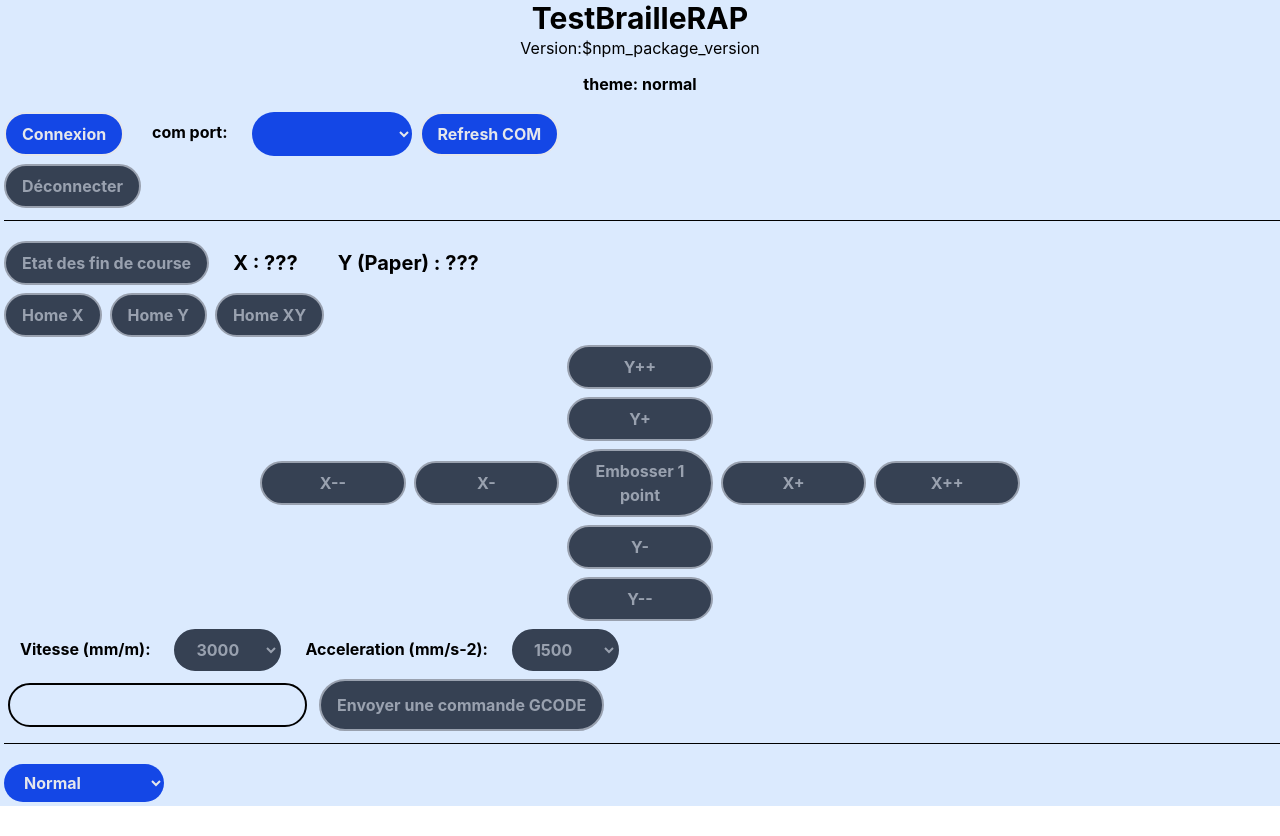
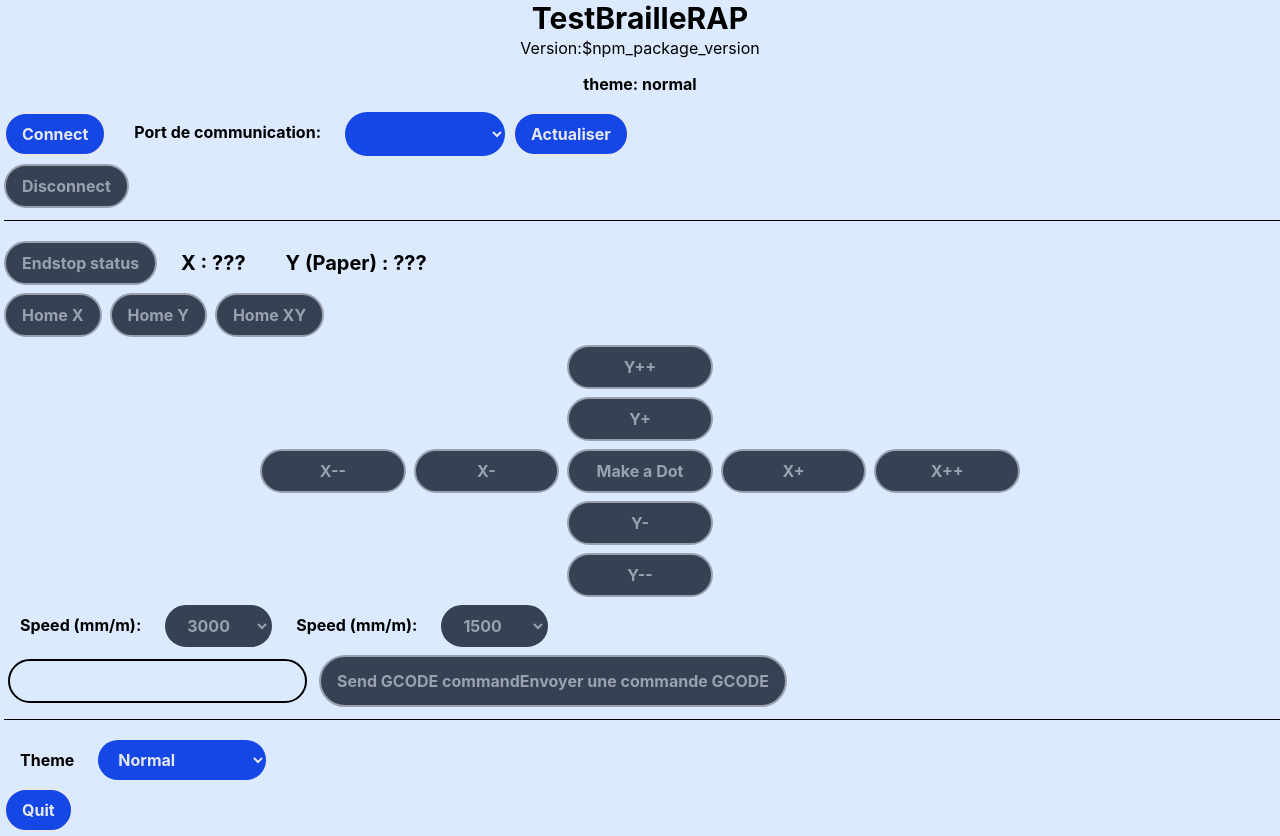
Before and after one commit to braillerap/TestBrailleRAP, a React (Create React App) app: page / in a window 1280 px wide. Before the commit the page ends 806 px from the top, so only its background shows below. Built offline with nearby package versions, Linux system fonts and the light colour scheme.

Commit message:
feat: add app localization

```diff
--- a/src/App.js
+++ b/src/App.js
@@ -53,7 +53,8 @@ class App extends Component {
         limity: 0,
         speed: 3000,
         accel: 1500,
-        theme: "normal"
+        theme: "normal",
+        comevent:""
 
       }
     );
@@ -71,8 +72,8 @@ class App extends Component {
     this.handleLimitStatus = this.handleLimitStatus.bind(this);
     this.handleRefreshPort = this.handleRefreshPort.bind(this);
     this.handleOpenCom = this.handleOpenCom.bind(this);
+    this.handleQuit = this.handleQuit.bind(this);
 
-    this.backendTest = this.backendTest.bind(this);
 
   }
 
@@ -125,9 +126,6 @@ class App extends Component {
     this.setState({ connected: false });
   }
 
-  backendTest() {
-    this.context.GetBackend().confirm_dialog("test", "ca marche");
-  }
   voidfunc() {
 
   }
@@ -179,11 +177,11 @@ class App extends Component {
 
   handleRefreshPort() {
     if (this.state.webviewready) {
-      let msg = "patientez"; //this.context.GetLocaleString("app.wait");
+      let msg = this.context.GetLocaleString("app.wait");
       this.setState({ comevent: msg })
       window.pywebview.api.gcode_get_serial().then(list => {
         let portinfo = JSON.parse(list);
-        let success = "mise a jour ok"; //this.context.GetLocaleString("param.comportrefreshed");
+        let success = this.context.GetLocaleString("param.comportrefreshed");
         this.setState({ listport: portinfo, comevent: success })
       }
       );
@@ -205,7 +203,15 @@ class App extends Component {
     let ret = await this.context.GetBackend().gcode_move_rel(x, y);
     console.log(ret);
   }
+  async handleQuit (e)
+  {
+    e.preventDefault();
+    await this.context.GetBackend().confirm_dialog("TestBrailleRAP", this.context.GetLocaleString("app.confirquit")).then ((ret) => {
+        if (ret === true)
+            this.context.GetBackend().quit();
+    });
 
+  }
 
   GetLimitStatus(name, state) {
 
@@ -231,10 +237,10 @@ class App extends Component {
           <button className="btn btn-blue"
             disabled={this.state.connected}
             onClick={this.handleOpenCom}>
+              {this.context.GetLocaleString("param.connect")}
 
-            Connexion
           </button>
-          <p className='labelelm'>&nbsp;com port:</p>
+          <p className='labelelm'>&nbsp;{this.context.GetLocaleString("param.labelport")}:</p>
 
           <select className='select'
             onChange={this.handleChangePort}
@@ -256,16 +262,17 @@ class App extends Component {
             disabled={this.state.connected}
             className="btn btn-blue"
             onClick={this.handleRefreshPort}>
-            Refresh COM
+            {this.context.GetLocaleString("param.buttonrefresh")}
           </button>
+          <p className='labelelm'>{this.state.comevent}</p>
         </div>
 
         <div className='flex'>
           <button className="btn btn-blue"
             disabled={!this.state.connected}
             onClick={this.setDisconnectedState}>
+              {this.context.GetLocaleString("param.disconnect")}
 
-            Déconnecter
           </button>
 
         </div>
@@ -276,8 +283,8 @@ class App extends Component {
           <button className="btn btn-blue"
             disabled={!this.state.connected}
             onClick={this.handleLimitStatus}>
+              {this.context.GetLocaleString("param.endstopstatus")}
 
-            Etat des fin de course
           </button>
           {this.GetLimitStatus('X', this.state.limitx)}
           {this.GetLimitStatus('Y (Paper)', this.state.limity)}
@@ -286,20 +293,20 @@ class App extends Component {
           <button className="btn btn-blue"
             disabled={!this.state.connected}
             onClick={() => { this.handleHome(['x']) }}>
+              {this.context.GetLocaleString("param.homex")}
 
-            Home X
           </button>
           <button className="btn btn-blue"
             disabled={!this.state.connected}
             onClick={() => { this.handleHome(['y']) }}>
+              {this.context.GetLocaleString("param.homey")}
 
-            Home Y
           </button>
           <button className="btn btn-blue"
             disabled={!this.state.connected}
             onClick={() => { this.handleHome(['x', 'y']) }}>
+              {this.context.GetLocaleString("param.homexy")}
 
-            Home XY
           </button>
         </div>
         <div className="centralgrid">
@@ -340,8 +347,8 @@ class App extends Component {
           <button className="btn btn-blue"
             disabled={!this.state.connected}
             onClick={() => { this.handleEmboss() }}>
+              {this.context.GetLocaleString("param.makedot")}
 
-            Embosser 1 point
           </button>
 
           <button className="btn btn-blue"
@@ -381,7 +388,7 @@ class App extends Component {
         </div>
         <div className='flex'>
 
-          <p className='labelelm'>Vitesse (mm/m):</p>
+          <p className='labelelm'>{this.context.GetLocaleString("param.speed")}:</p>
 
           <select className='selectnum'
             onChange={this.handleChangeSpeed}
@@ -403,7 +410,7 @@ class App extends Component {
             <option value='11000'>11000</option>
             <option value='12000'>12000</option>
           </select>
-          <p className='labelelm'>Acceleration (mm/s-2):</p>
+          <p className='labelelm'>{this.context.GetLocaleString("param.speed")}:</p>
 
           <select className='selectnum'
             onChange={this.handleChangeAcc}
@@ -442,7 +449,7 @@ class App extends Component {
           <button className="btn btn-blue"
             disabled={!this.state.connected}
             onClick={this.voidfunc}>
-
+            {this.context.GetLocaleString("param.send-gcode")}
             Envoyer une commande GCODE
           </button>
         </div>
@@ -450,14 +457,23 @@ class App extends Component {
           <hr className='hseparator' />
         </div>
         <div className='flex'>
+          <p className='labelelm'>{this.context.GetLocaleString("param.theme")}  </p>
           <select className='select'
             onChange={(evt)=>{this.setState({theme:evt.target.value})}}
             value={this.state.theme}
           >
-            <option value="normal">Normal</option>
-            <option value="thdark">Dark</option>
-            <option value="thlight">Light</option>
+            <option value="normal">{this.context.GetLocaleString("param.theme-normal")}</option>
+            <option value="thdark">{this.context.GetLocaleString("param.theme-wb")}</option>
+            <option value="thlight">{this.context.GetLocaleString("param.theme-bw")}</option>
           </select>
+        </div>
+        <div className='flex '>
+          <button className="btn btn-blue"
+
+            onClick={this.handleQuit}>
+            {this.context.GetLocaleString("app.quit")}
+
+          </button>
         </div>
       </div>
     );
--- a/src/components/backend.js
+++ b/src/components/backend.js
@@ -55,6 +55,10 @@ class BackendPyWebview {
     {
         return await window.pywebview.api.G28 (axis);
 
+    }
+    quit ()
+    {
+        return window.pywebview.api.quit ();
     }
 };
 
@@ -155,6 +159,18 @@ class Backend {
             return await this.backend.gcode_set_speed (speed);
         return '';
     }
+    async confirm_dialog (title, message)
+    {
+        if (this.backendready)
+            return await this.backend.confirm_dialog (title, message);
+
+        return false;
+    }
+    quit ()
+    {
+        if (this.backendready)
+            this.backend.quit ();
+    }
 
 }
 
--- a/src/locales/en.json
+++ b/src/locales/en.json
@@ -1,14 +1,27 @@
 {
     "app.loading": "Loading…",
     "app.wait": "Please wait…",
+    "app.quit":"Quit",
     "app.confirquit": "Are you sure you want to quit ?",
 
     "param.locale": "Application language",
     "param.labelport": "Communication serial port",
     "param.nocomport": "No serial port available",
-    "param.buttonrefresh": "Refresh",
+    "param.buttonrefresh": "Refresh COM",
+    "param.connect": "Connect",
+    "param.disconnect": "Disconnect",
+    "param.endstopstatus": "Endstop status",
+    "param.homex": "Home X",
+    "param.homey": "Home Y",
+    "param.homexy": "Home XY",
+    "param.makedot": "Make a Dot",
+    "param.speed": "Speed (mm/m)",
+    "param.accel": "Acceleration (mm/s-2)",
+    "param.send-gcode":"Send GCODE command",
+    "param.comportrefreshed": "Communication ports actualized",
+    "param.theme": "Theme",
 
-    "param.comportrefreshed": "Communication ports actualized"
-
-
+    "param.theme-normal":"Normal",
+    "param.theme-wb":"White on black",
+    "param.theme-bw":"Black on white"
 }
```
